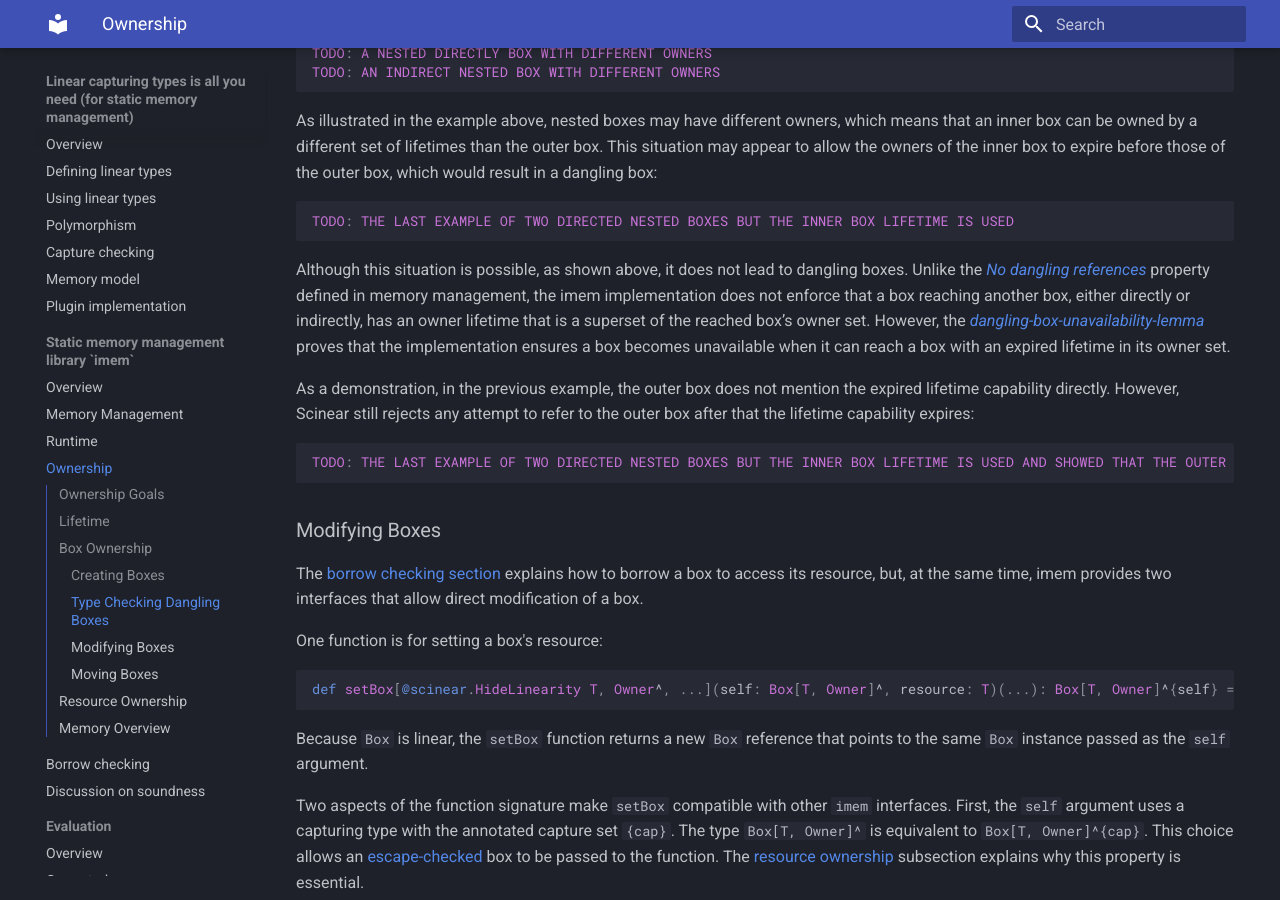
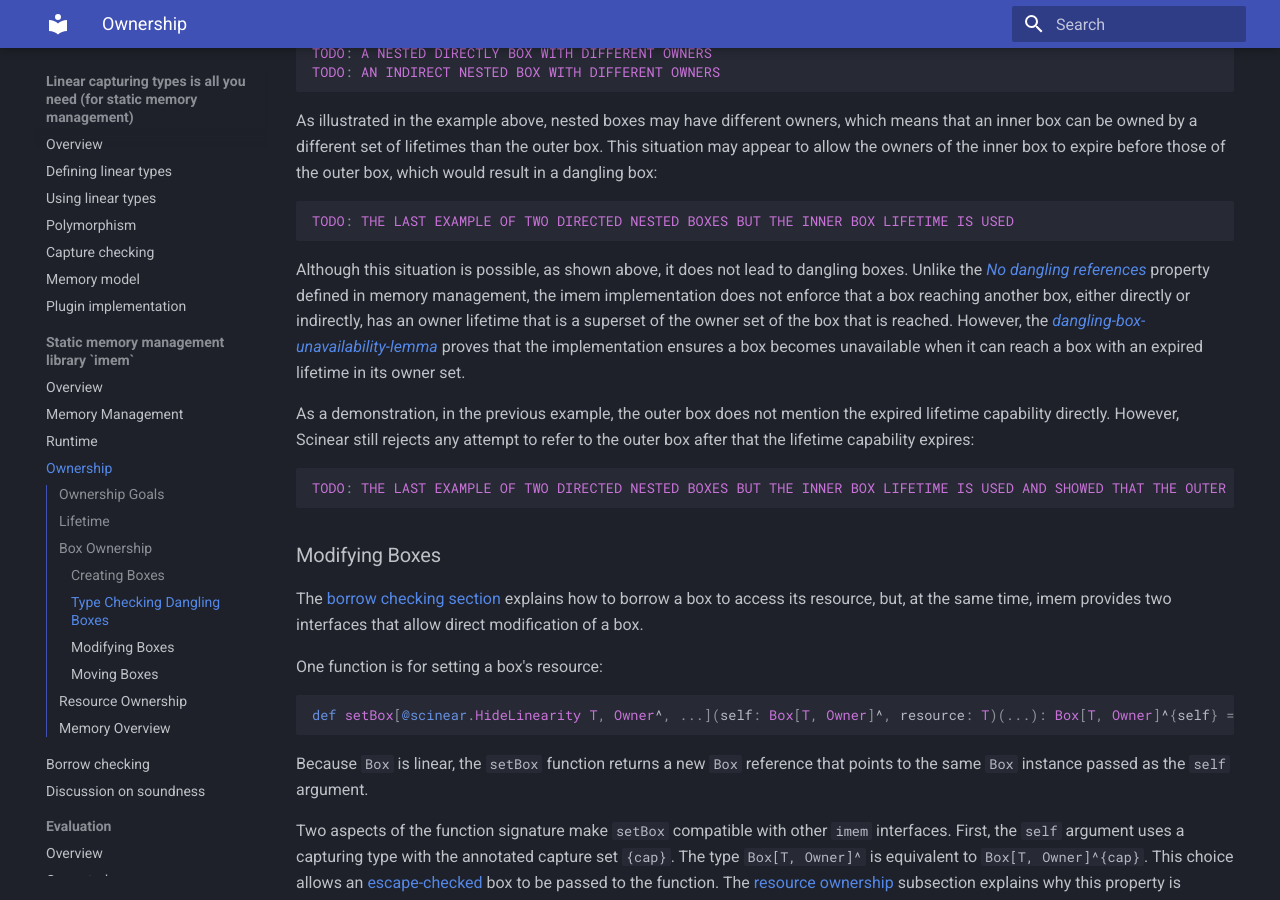
Before and after one commit to amsen20/masters-thesis, an MkDocs documentation site: the page built from docs/imem/ownership.md, in a window 1280 px wide and 900 px high, scrolled down 2470 px. Built offline with MkDocs 1.6.1 and Material for MkDocs 9.7.7, drawn with Linux system fonts in a browser that asks for light colours.

Commit message:
Update docs/imem/ownership.md
Co-authored-by: Ondřej Lhoták <olhotak@uwaterloo.ca>

````diff
--- a/docs/imem/ownership.md
+++ b/docs/imem/ownership.md
@@ -115,7 +115,7 @@ TODO: THE LAST EXAMPLE OF TWO DIRECTED NESTED BOXES BUT THE INNER BOX LIFETIME I
 ```
 
 Although this situation is possible, as shown above, it does not lead to dangling boxes.
-Unlike the [*No dangling references*](./memory-management.md#properties_1) property defined in memory management, the imem implementation does not enforce that a box reaching another box, either directly or indirectly, has an owner lifetime that is a superset of the reached box’s owner set.
+Unlike the [*No dangling references*](./memory-management.md#properties_1) property defined in memory management, the imem implementation does not enforce that a box reaching another box, either directly or indirectly, has an owner lifetime that is a superset of the owner set of the box that is reached.
 However, the [*dangling-box-unavailability-lemma*](./soundness.md#satisfying-well-formedness-properties) proves that the implementation ensures a box becomes unavailable when it can reach a box with an expired lifetime in its owner set.
 
 As a demonstration, in the previous example, the outer box does not mention the expired lifetime capability directly.
````
